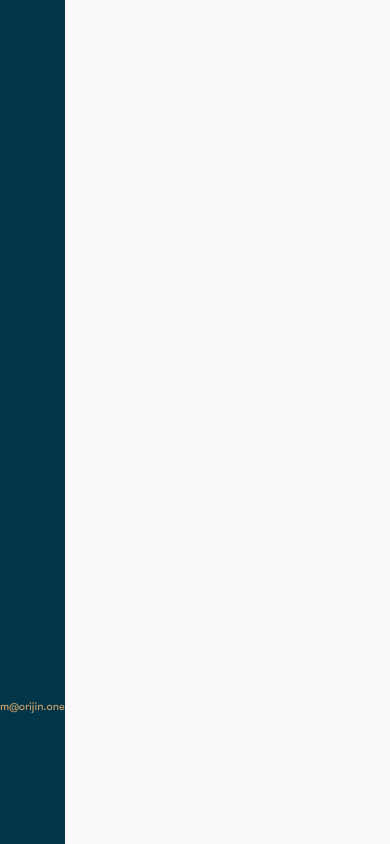
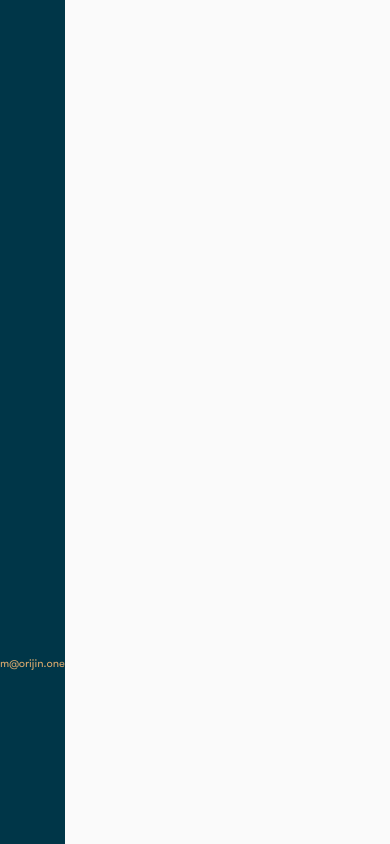
Before and after one commit to orijinone/marketing, a React app: page / in a window 390 px wide. Built offline with nearby package versions, Linux system fonts and the light colour scheme.

Commit message:
move up on mobile

```diff
--- a/src/App.scss
+++ b/src/App.scss
@@ -40,7 +40,7 @@ body {
                 align-items: center;
 
                 @media (max-width: 400px) {
-                    height: 80%;
+                    height: 75%;
                 }
             }
 
```
